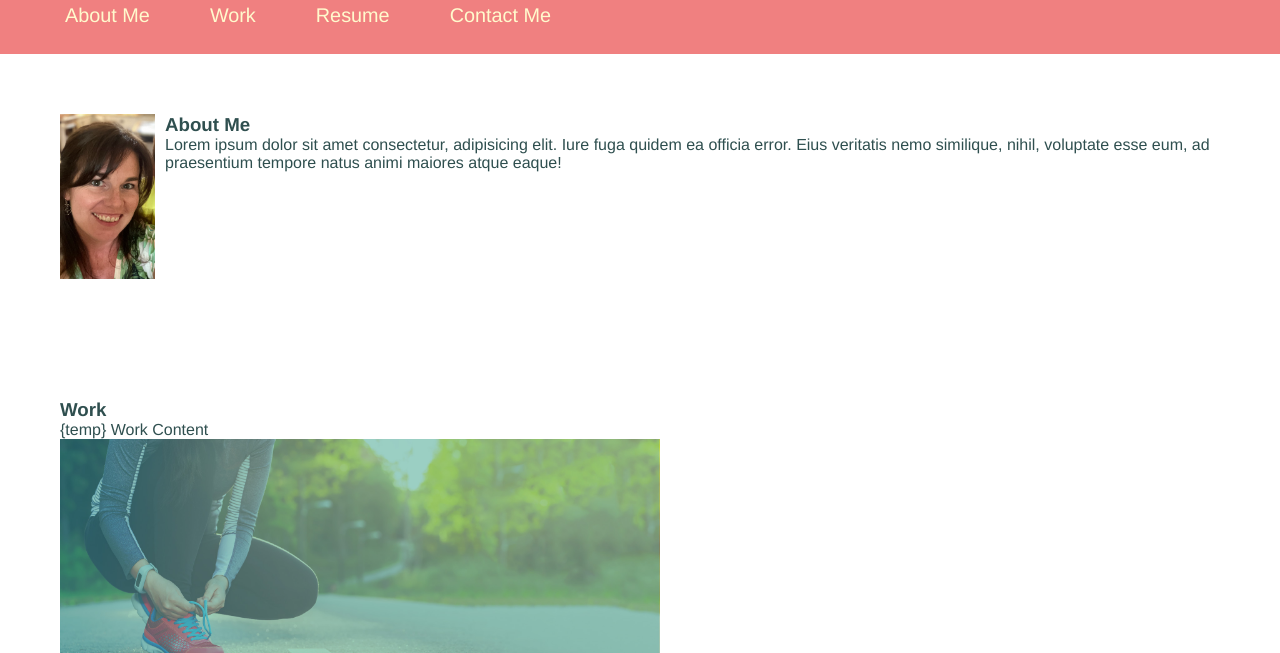
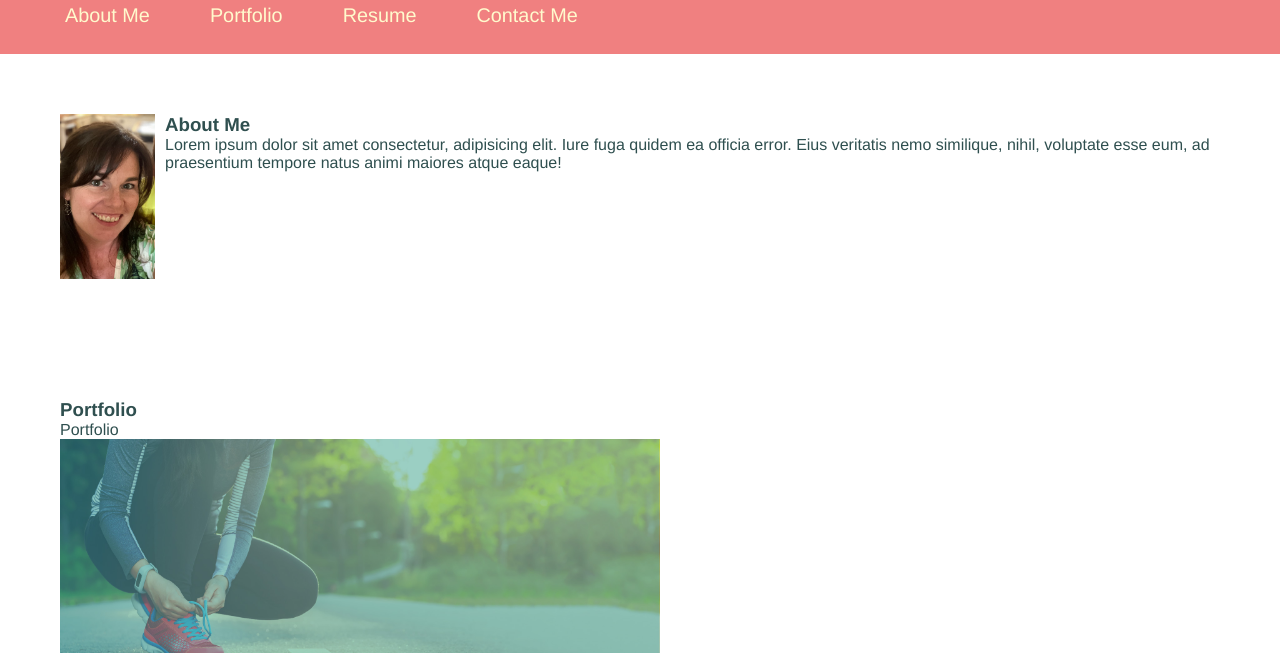
Before and after one commit to kristafrancis/Challenge-2, a plain HTML site: page index.html in a window 1280 px wide. Shown: the part 65-718 px from the top of the page. Drawn offline with Linux system fonts and the light colour scheme.

Commit message:
changed work section to portfolio

```diff
--- a/index.html
+++ b/index.html
@@ -14,7 +14,7 @@
                 <nav>
                     <ul>
                         <li><a href="#about-me">About Me</a></li>
-                        <li><a href="#work">Work</a></li>
+                        <li><a href="#portfolio">Portfolio</a></li>
                         <li><a href="#resume">Resume</a></li>
                         <li><a href="#contact-me">Contact Me</a></li>
                     </ul>
@@ -32,9 +32,9 @@
                 <div class="section-content">Lorem ipsum dolor sit amet consectetur, adipisicing elit. Iure fuga quidem ea officia error. Eius veritatis nemo similique, nihil, voluptate esse eum, ad praesentium tempore natus animi maiores atque eaque!</div>
                 </div>
             </section>
-            <section id="work">
-                <h3>Work</h3>
-                <div class="section-content">{temp} Work Content</div>
+            <section id="portfolio">
+                <h3>Portfolio</h3>
+                <div class="section-content">Portfolio</div>
                 <a href="http://www.google.com"><img src="./assets/images/hero-bg.jpg" class="large-portfolio-picture" alt="run buddy image"></a>
             </section>
             <section id="resume">
```
